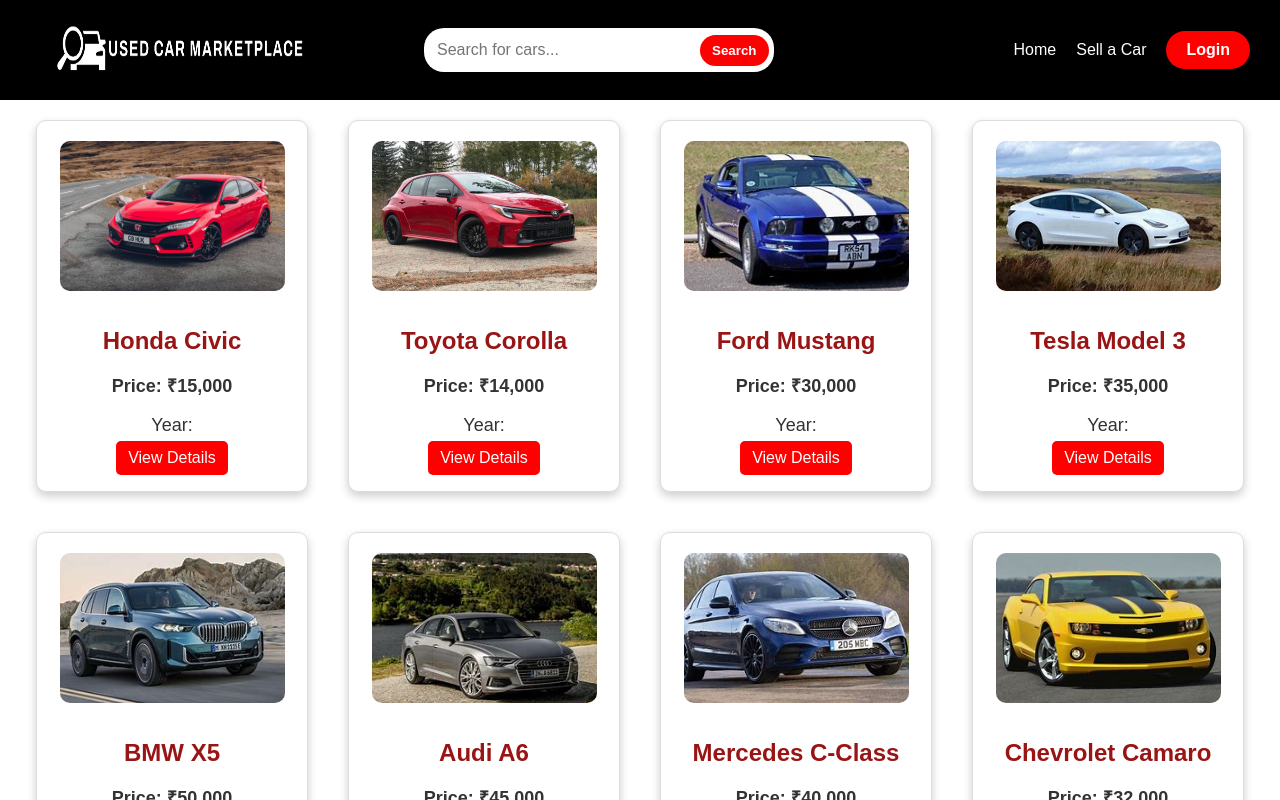
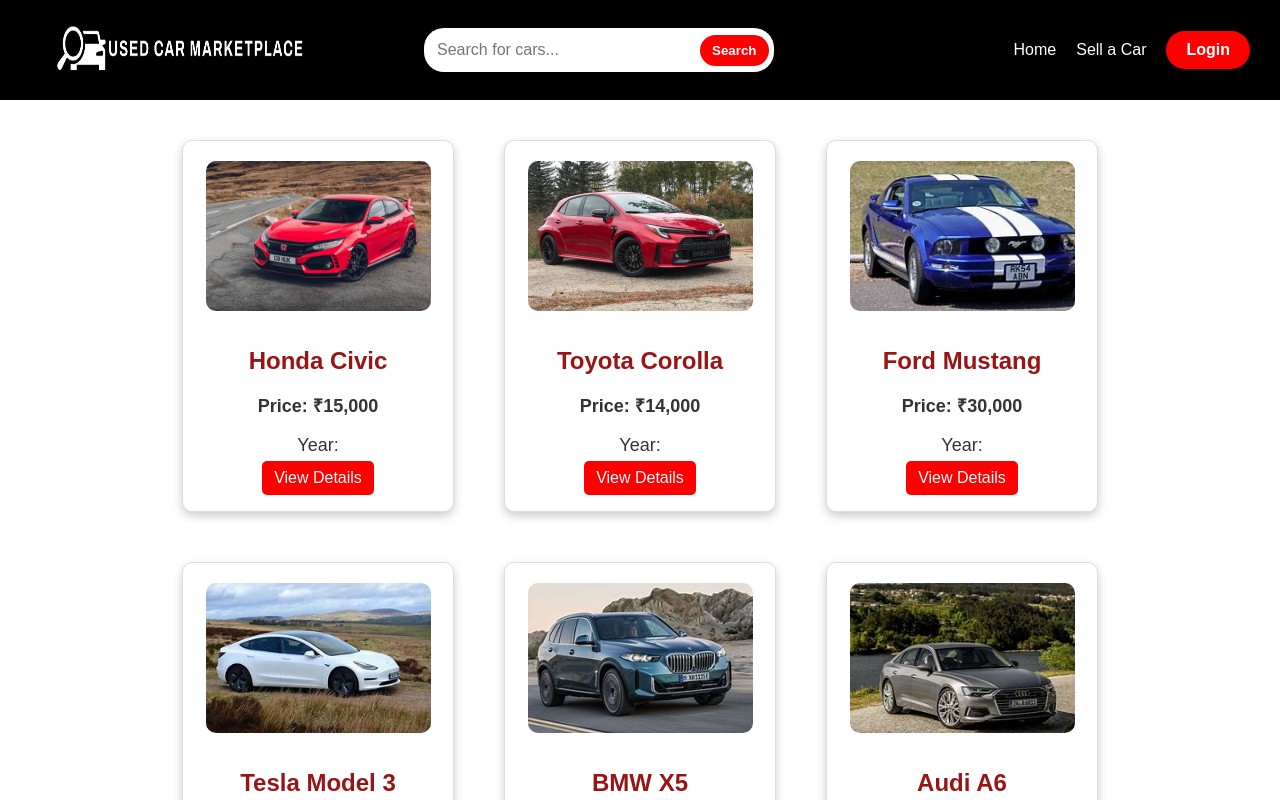
Before and after one commit to abhinaver/used_car_selleing-website, a React (Vite) app: page / in a window 1280 px wide. Shown: the top 800 px of the page. Built offline with nearby package versions, Linux system fonts and the light colour scheme.

Commit message:
implemented searching

```diff
--- a/src/App.jsx
+++ b/src/App.jsx
@@ -7,19 +7,21 @@
 import Header from "./components/Header";
 import Footer from "./components/Footer";
 import Signup from "./pages/Signup";
+import { useState } from "react";
 
 const App = () => {
+  const [searchQuery, setSearchQuery] = useState("");  // Manage search state here
   return (
     <Router>
-      <Header />
+      <Header searchQuery={searchQuery} setSearchQuery={setSearchQuery} /> {/* Pass as props */}
       <Routes>
-        <Route path="/" element={<Home />} />
+      <Route path="/" element={<Home searchQuery={searchQuery} />} />  {/* Pass searchQuery to Home */}
         <Route path="/car/:id" element={<CarDetails />} />
         <Route path="/sell" element={<SellCar />} />
         <Route path="/login" element={<Login />} /> {/* New Route for Login */}
         <Route path="/Signup" element={<Signup/>} />
       </Routes>
-      <Footer />
+      <Footer/>
     </Router>
   );
 };
--- a/src/components/Header.jsx
+++ b/src/components/Header.jsx
@@ -1,22 +1,21 @@
-import React, { useState } from "react";
+import React from "react";
 import { Link, useNavigate } from "react-router-dom";
-import logo from "../assets/logo.png"; // Import the logo
-import "./Header.css"; // Import styles
+import logo from "../assets/logo.png";
+import "./Header.css";
 
-const Header = () => {
-  const [searchQuery, setSearchQuery] = useState("");
-  const navigate = useNavigate()
+const Header = ({ searchQuery, setSearchQuery }) => {  // Accept props
+  const navigate = useNavigate();
 
   const handleSearch = (e) => {
     e.preventDefault();
     console.log("Searching for:", searchQuery);
-    // Implement search functionality here
+    navigate("/");  // Redirect to home if not already there
   };
 
   return (
     <nav className="navbar">
       <div className="logo-container">
-        <img src={logo} alt="Used Car Marketplace Logo" className="logo-img" onClick={()=>{navigate("/")}}/>
+        <img src={logo} alt="Used Car Marketplace Logo" className="logo-img" onClick={() => navigate("/")} />
       </div>
 
       <form className="search-bar" onSubmit={handleSearch}>
@@ -24,7 +23,7 @@
           type="text"
           placeholder="Search for cars..."
           value={searchQuery}
-          onChange={(e) => setSearchQuery(e.target.value)}
+          onChange={(e) => setSearchQuery(e.target.value)}  // Update search state
         />
         <button type="submit">Search</button>
       </form>
--- /dev/null
+++ b/src/pages/Home.css
@@ -0,0 +1,19 @@
+.home-container {
+    display: flex;
+    flex-direction: column;
+    align-items: center;
+    padding: 20px;
+  }
+
+  .car-list {
+    display: flex;
+    flex-wrap: wrap;
+    justify-content: center;
+    gap: 10px;
+  }
+
+  .no-results {
+    color: #e74c3c;
+    font-size: 18px;
+    margin-top: 20px;
+  }
--- a/src/pages/Home.jsx
+++ b/src/pages/Home.jsx
@@ -12,10 +12,7 @@
 import mazda from "../assets/cars/mazda.jpeg";
 import altima from "../assets/cars/altima.jpeg";
 import sportage from "../assets/cars/sportage.jpeg";
-
-
-
-
+import "./Home.css";
 
 const cars = [
   { id: 1, name: "Honda Civic", price: "15,000", image: civic },
@@ -25,20 +22,29 @@
   { id: 5, name: "BMW X5", price: "50,000", image: bmw },
   { id: 6, name: "Audi A6", price: "45,000", image: audi },
   { id: 7, name: "Mercedes C-Class", price: "40,000", image: mercedes },
-  { id: 8, name: "Chevrolet Camaro", price: "32,000", image: camaro},
+  { id: 8, name: "Chevrolet Camaro", price: "32,000", image: camaro },
   { id: 9, name: "Hyundai Elantra", price: "18,000", image: elantra },
   { id: 10, name: "Mazda CX-5", price: "27,000", image: mazda },
   { id: 11, name: "Nissan Altima", price: "22,000", image: altima },
   { id: 12, name: "Kia Sportage", price: "26,000", image: sportage },
 ];
 
-const Home = () => {
+const Home = ({ searchQuery }) => {  // Accept searchQuery as prop
+  const filteredCars = cars.filter(car =>
+    car.name.toLowerCase().includes(searchQuery.toLowerCase())  // Filter by search query
+  );
+
   return (
-    <div style={{ display: "flex", flexWrap: "wrap", justifyContent: "center" }}>
-      {cars.map((car, index) => (
-        <CarCard key={car.id} car={car} />
-      ))}
-
+    <div className="home-container">
+      {filteredCars.length > 0 ? (
+        <div className="car-list">
+          {filteredCars.map((car) => (
+            <CarCard key={car.id} car={car} />
+          ))}
+        </div>
+      ) : (
+        <p className="no-results">No cars found for "{searchQuery}"</p>
+      )}
     </div>
   );
 };
--- a/src/pages/SellCar.css
+++ b/src/pages/SellCar.css
@@ -71,7 +71,7 @@
 }
 
 .submit-button:hover {
-  background-color: #27ae60;
+  background-color: #e20e0e;
 }
 .horizontal{
   display: flex;
--- a/src/pages/Signup.css
+++ b/src/pages/Signup.css
@@ -23,7 +23,7 @@
   .input-group .icon {
     position: absolute;
     left: 10px;
-    color: #3498db;
+    color: #db3434;
   }
 
   .input-group input {
@@ -35,13 +35,13 @@
   }
 
   .input-group input:focus {
-    border-color: #3498db;
+    border-color: #000000;
     outline: none;
   }
 
   .signup-button {
     padding: 10px;
-    background-color: #3498db;
+    background-color: #ff0000;
     color: #fff;
     border: none;
     border-radius: 5px;
@@ -50,7 +50,7 @@
   }
 
   .signup-button:hover {
-    background-color: #2980b9;
+    background-color: #e20e0e;
   }
 
   .error {
```
